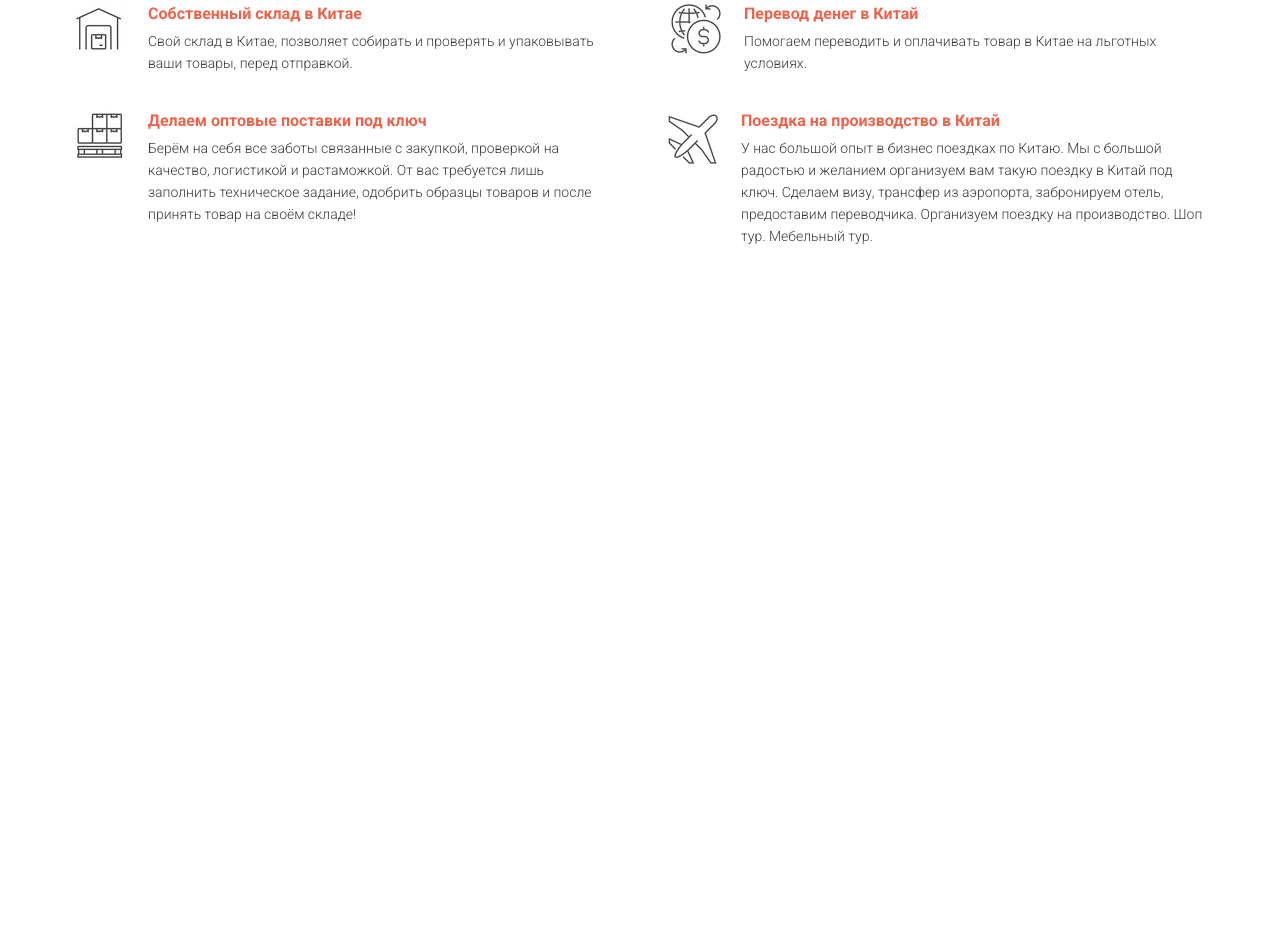
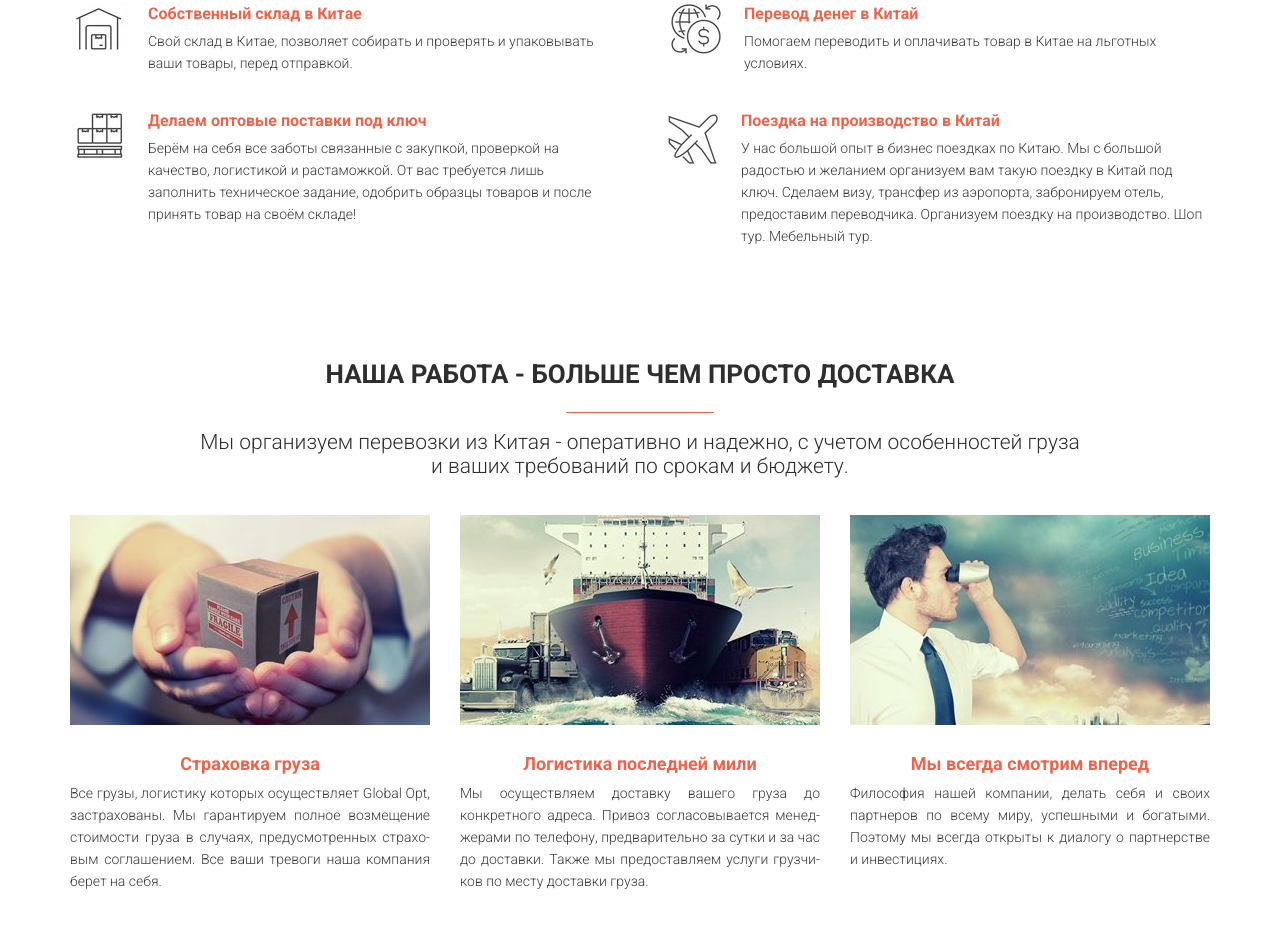
Before and after one commit to olga-volga/global_opt, a website: page src/index.html in a window 1280 px wide. Shown: the part 1063-2012 px from the top of the page. Before the commit the page ends 1368 px from the top, so only its background shows below. Drawn offline with nearby package versions, Linux system fonts and the light colour scheme; files that its build step writes are made by us from their sources; files whose address does not match are found by name.

Commit message:
create html&styles for about section

```diff
--- a/src/index.html
+++ b/src/index.html
@@ -146,6 +146,30 @@
 			</div>
 		</div>
 	</div>
+	<div class="about">
+		<div class="container">
+			<h2 class="section-title">Наша работа - больше чем просто доставка</h2>
+			<div class="divider"></div>
+			<p class="section-descr">Мы организуем перевозки из Китая - оперативно и надежно, с учетом особенностей груза <br>и ваших требований по срокам и бюджету.</p>
+			<div class="about__body">
+				<div class="about-column">
+					<img src="img/about/insurance.jpg" alt="insurance" class="about-column__img">
+					<p class="about-column__title">Страховка груза</p>
+					<p class="about-column__descr">Все грузы, логистику которых осуществляет Global Opt, застрахованы. Мы гарантируем полное возмещение стоимости груза в случаях, предусмотренных страхо- вым соглашением. Все ваши тревоги наша компания берет на себя.</p>
+				</div>
+				<div class="about-column">
+					<img src="img/about/logistics.jpg" alt="logistics" class="about-column__img">
+					<p class="about-column__title">Логистика последней мили</p>
+					<p class="about-column__descr">Мы осуществляем доставку вашего груза до конкретного адреса. Привоз согласовывается менед- жерами по телефону, предварительно за сутки и за час до доставки. Также мы предоставляем услуги грузчи- ков по месту доставки груза.</p>
+				</div>
+				<div class="about-column">
+					<img src="img/about/philosophy.jpg" alt="philosophy" class="about-column__img">
+					<p class="about-column__title">Мы всегда смотрим вперед</p>
+					<p class="about-column__descr">Философия нашей компании, делать себя и своих партнеров по всему миру, успешными и богатыми. Поэтому мы всегда открыты к диалогу о партнерстве и инвестициях.</p>
+				</div>
+			</div>
+		</div>
+	</div>
 
 	<script src="script.js"></script>
 </body>
--- a/src/scss/media/_media.scss
+++ b/src/scss/media/_media.scss
@@ -2,3 +2,4 @@
 @import './_media_button.scss';
 @import './_media_main.scss';
 @import './_media_advantages.scss';
+@import './_media_about.scss';
--- /dev/null
+++ b/src/scss/media/_media_about.scss
@@ -0,0 +1,14 @@
+.about {
+	@media (max-width: $md1) {
+		&__body {
+			flex-wrap: wrap;
+			justify-content: center;
+			margin: -3px -15px 0;
+
+		}
+		.about-column {
+			flex: auto;
+			margin-top: 40px;
+		}
+	}
+}
--- /dev/null
+++ b/src/scss/sections/_about.scss
@@ -0,0 +1,34 @@
+.about {
+	padding: 51px 0 57px;
+
+	&__body {
+		display: flex;
+		justify-content: space-between;
+		margin: 37px -15px 0;
+	}
+	.about-column {
+		flex: calc(33.333% - 30px);
+		max-width: 360px;
+		margin: 0 15px;
+
+		&__img {
+			width: 100%;
+		}
+		&__title {
+			font-size: 18px;
+			line-height: 22px;
+			font-weight: 700;
+			color: $accent;
+			text-align: center;
+			margin-top: 28px;
+		}
+		&__descr {
+			font-size: 14px;
+			line-height: 22px;
+			font-weight: 300;
+			color: $main;
+			text-align: justify;
+			margin-top: 7px;
+		}
+	}
+}
--- /dev/null
+++ b/src/scss/sections/_divider.scss
@@ -0,0 +1,10 @@
+.divider {
+	&::after {
+		content: "";
+		display: block;
+		width: 148px;
+		height: 1px;
+		background-color: $accent;
+		margin: 20px auto 0;
+	}
+}
--- /dev/null
+++ b/src/scss/sections/_section-descr.scss
@@ -0,0 +1,8 @@
+.section-descr {
+	font-size: 21px;
+	line-height: 24px;
+	font-weight: 300;
+	text-align: center;
+	color: $dark;
+	margin-top: 17px;
+}
--- a/src/scss/style.scss
+++ b/src/scss/style.scss
@@ -26,5 +26,8 @@
 @import 'sections/_button.scss';
 @import 'sections/_advantages.scss';
 @import 'sections/_section-title.scss';
+@import 'sections/_about.scss';
+@import 'sections/_divider.scss';
+@import 'sections/_section-descr.scss';
 
 @import 'media/_media.scss';
```
Also changed, not shown: dist/index.html, dist/style.min.css.
